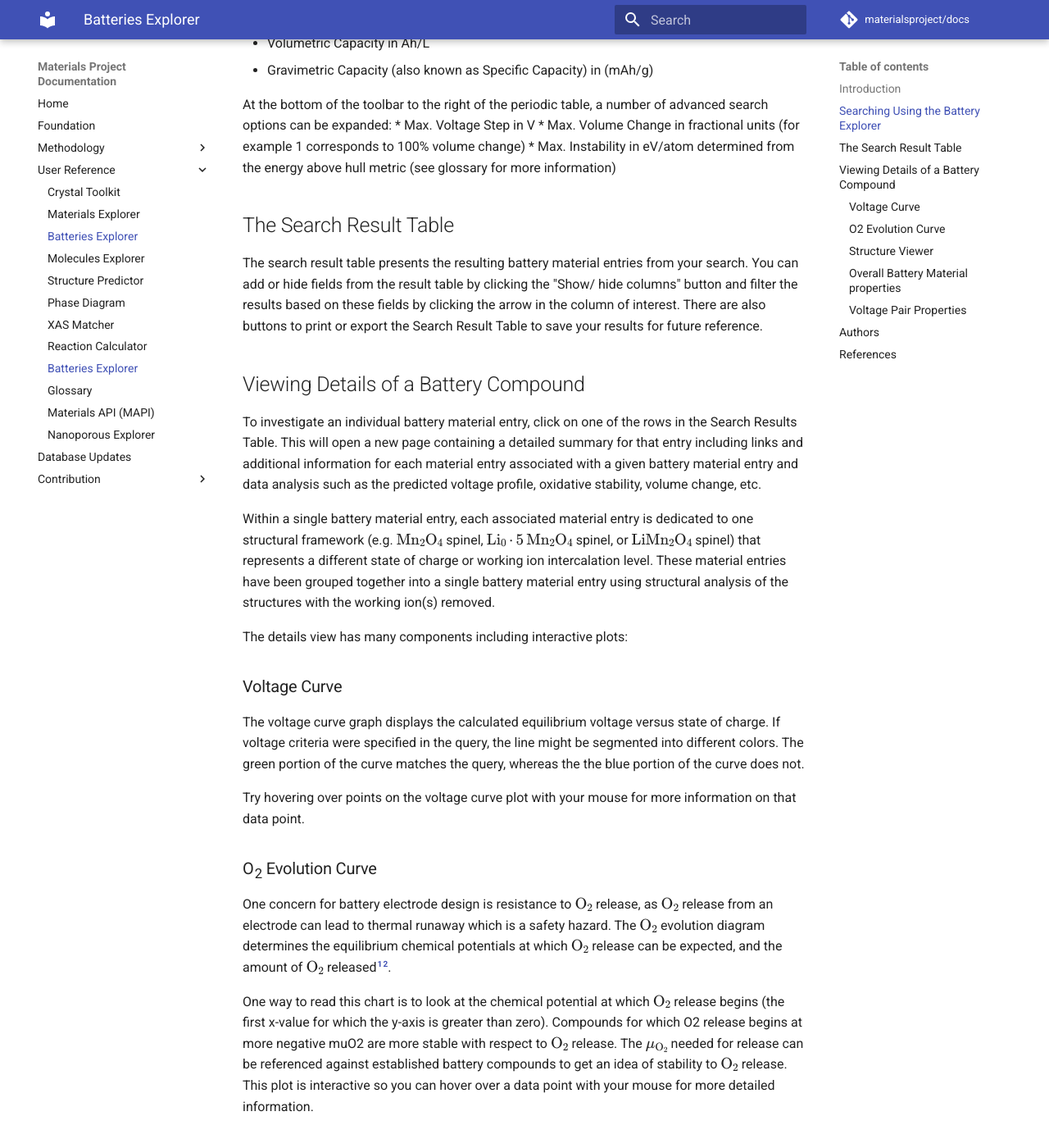
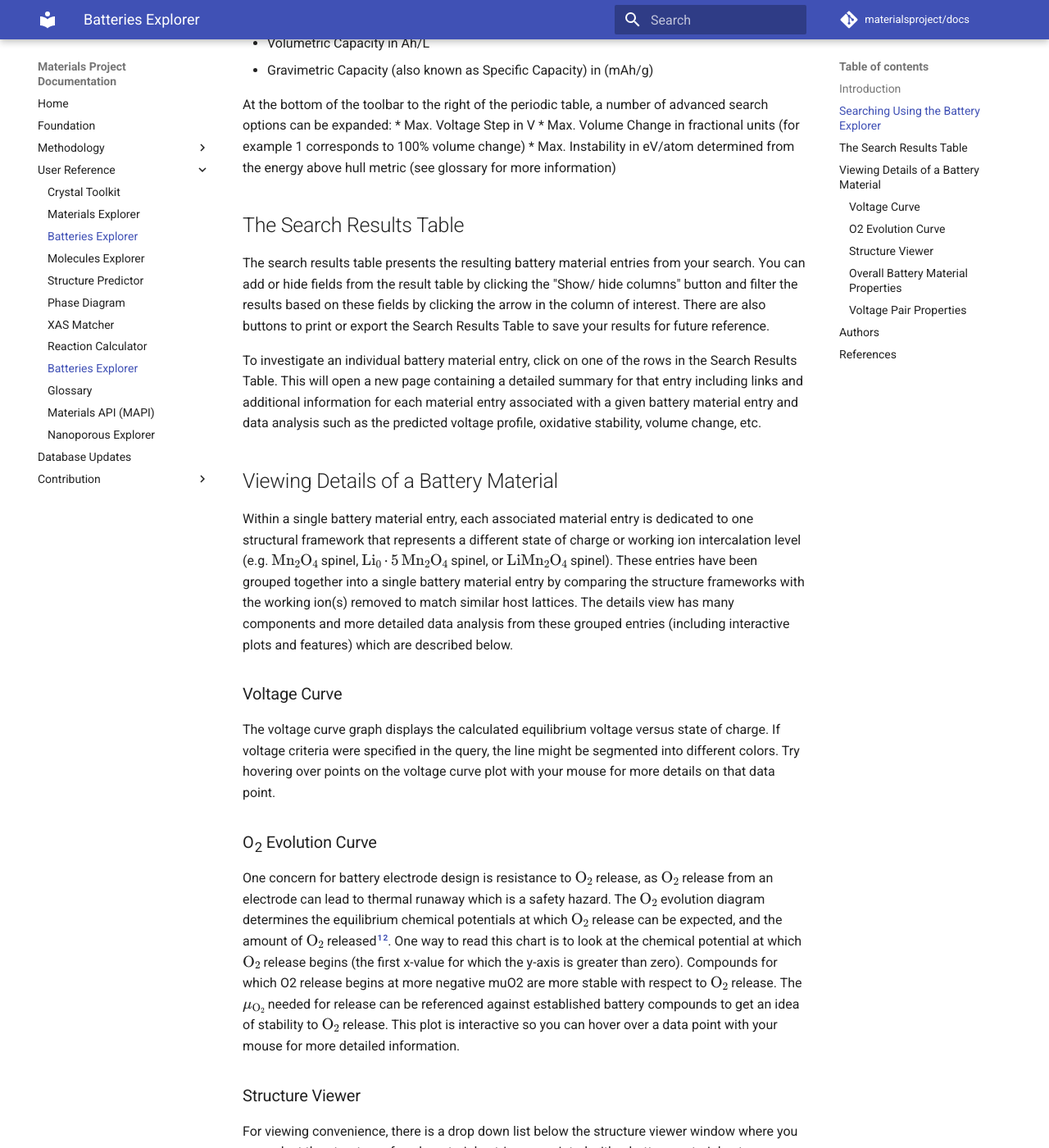
Before and after one commit to materialsproject/docs, an MkDocs documentation site: the page built from docs/user-guide/batteries-explorer.md, in a window 1280 px wide and 1400 px high, scrolled down 933 px. Shown: the whole window at 82% size. Built offline with MkDocs 1.6.1 and Material for MkDocs 9.7.7, drawn with Linux system fonts in a browser that asks for light colours; formulas are drawn with MathJax 3; comment, search, counter and statistics services are not loaded; some of the changed text lies outside the part shown.

Commit message:
Cleaned battery explorer update
Proof reading

```diff
--- a/docs/user-guide/batteries-explorer.md
+++ b/docs/user-guide/batteries-explorer.md
@@ -25,34 +25,28 @@
 * Max. Volume Change in fractional units (for example 1 corresponds to 100% volume change)
 * Max. Instability in eV/atom determined from the energy above hull metric (see glossary for more information)
 
-## The Search Result Table
-The search result table presents the resulting battery material entries from your search. You can add or hide fields from the result table by clicking the "Show/ hide columns" button and filter the results based on these fields by clicking the arrow in the column of interest. There are also buttons to print or export the Search Result Table to save your results for future reference.
-
-## Viewing Details of a Battery Compound
+## The Search Results Table
+The search results table presents the resulting battery material entries from your search. You can add or hide fields from the result table by clicking the "Show/ hide columns" button and filter the results based on these fields by clicking the arrow in the column of interest. There are also buttons to print or export the Search Results Table to save your results for future reference.
 
 To investigate an individual battery material entry, click on one of the rows in the Search Results Table. This will open a new page containing a detailed summary for that entry including links and additional information for each material entry associated with a given battery material entry and data analysis such as the predicted voltage profile, oxidative stability, volume change, etc.
 
-Within a single battery material entry, each associated material entry is dedicated to one structural framework (e.g. $\ce{Mn2O4}$ spinel, $\ce{Li0.5Mn2O4}$ spinel, or $\ce{LiMn2O4}$ spinel) that represents a different state of charge or working ion intercalation level. These material entries have been grouped together into a single battery material entry using structural analysis of the structures with the working ion(s) removed.
+## Viewing Details of a Battery Material
 
-The details view has many components including interactive plots:
+Within a single battery material entry, each associated material entry is dedicated to one structural framework that represents a different state of charge or working ion intercalation level (e.g. $\ce{Mn2O4}$ spinel, $\ce{Li0.5Mn2O4}$ spinel, or $\ce{LiMn2O4}$ spinel). These entries have been grouped together into a single battery material entry by comparing the structure frameworks with the working ion(s) removed to match similar host lattices. The details view has many components and more detailed data analysis from these grouped entries (including interactive plots and features) which are described below.
 
 ### Voltage Curve
 
-The voltage curve graph displays the calculated equilibrium voltage versus state of charge. If voltage criteria were specified in the query, the line might be segmented into different colors. The green portion of the curve matches the query, whereas the the blue portion of the curve does not.
-
-Try hovering over points on the voltage curve plot with your mouse for more information on that data point.
+The voltage curve graph displays the calculated equilibrium voltage versus state of charge. If voltage criteria were specified in the query, the line might be segmented into different colors. Try hovering over points on the voltage curve plot with your mouse for more details on that data point.
 
 ### O<sub>2</sub> Evolution Curve
 
-One concern for battery electrode design is resistance to $\ce{O_2}$ release, as $\ce{O_2}$ release from an electrode can lead to thermal runaway which is a safety hazard. The $\ce{O_2}$ evolution diagram determines the equilibrium chemical potentials at which $\ce{O_2}$ release can be expected, and the amount of $\ce{O_2}$ released[^1][^2].
-
-One way to read this chart is to look at the chemical potential at which $\ce{O_2}$ release begins (the first x-value for which the y-axis is greater than zero). Compounds for which O2 release begins at more negative muO2 are more stable with respect to $\ce{O_2}$ release. The $\mu_\ce{O_2}$ needed for release can be referenced against established battery compounds to get an idea of stability to $\ce{O_2}$ release. This plot is interactive so you can hover over a data point with your mouse for more detailed information.
+One concern for battery electrode design is resistance to $\ce{O_2}$ release, as $\ce{O_2}$ release from an electrode can lead to thermal runaway which is a safety hazard. The $\ce{O_2}$ evolution diagram determines the equilibrium chemical potentials at which $\ce{O_2}$ release can be expected, and the amount of $\ce{O_2}$ released[^1][^2]. One way to read this chart is to look at the chemical potential at which $\ce{O_2}$ release begins (the first x-value for which the y-axis is greater than zero). Compounds for which O2 release begins at more negative muO2 are more stable with respect to $\ce{O_2}$ release. The $\mu_\ce{O_2}$ needed for release can be referenced against established battery compounds to get an idea of stability to $\ce{O_2}$ release. This plot is interactive so you can hover over a data point with your mouse for more detailed information.
 
 ### Structure Viewer
 
 For viewing convenience, there is a drop down list below the structure viewer window where you can select the structure of each material entries associated with a battery material entry.
 
-### Overall Battery Material properties
+### Overall Battery Material Properties
 
 The overall battery materials properties display aggregate or average properties derived from all states of charge (e.g. intercalation levels) for a given structural framework. Note that some intercalation levels presented in this section may be outside the desired range of voltage, stability, or safety. More details are given in the 'Voltage pair properties' section.
 
```
